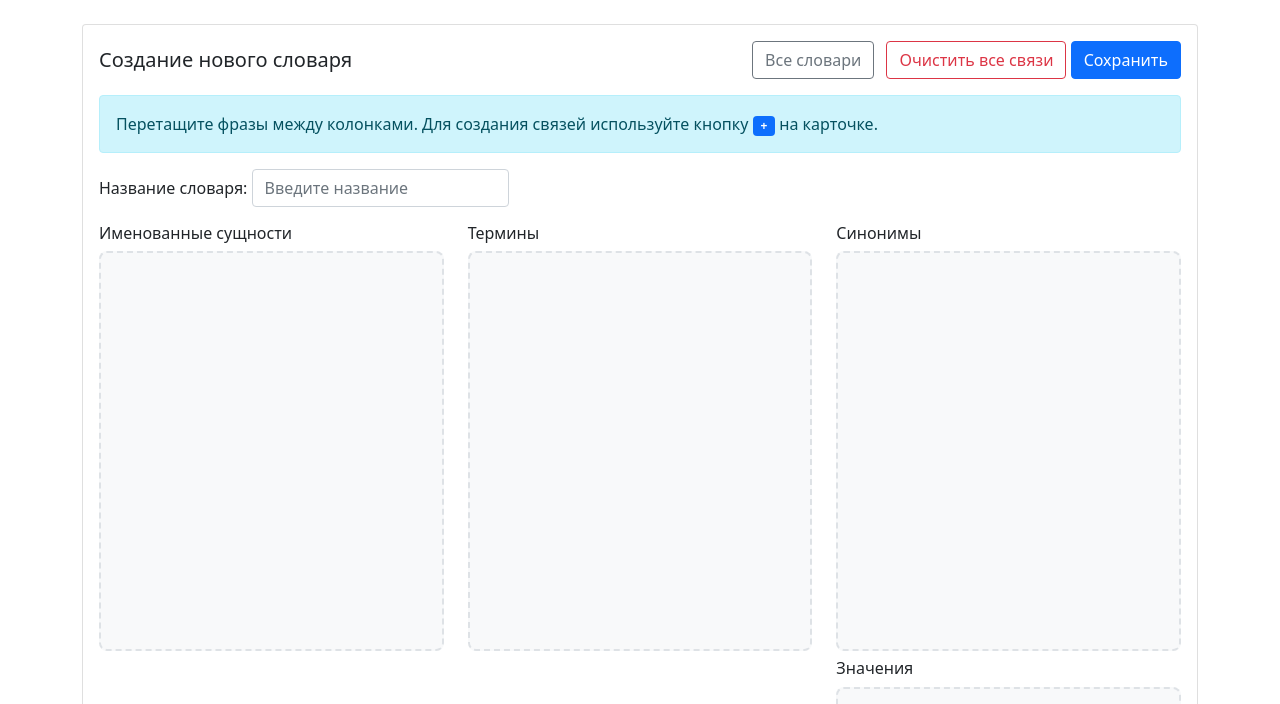
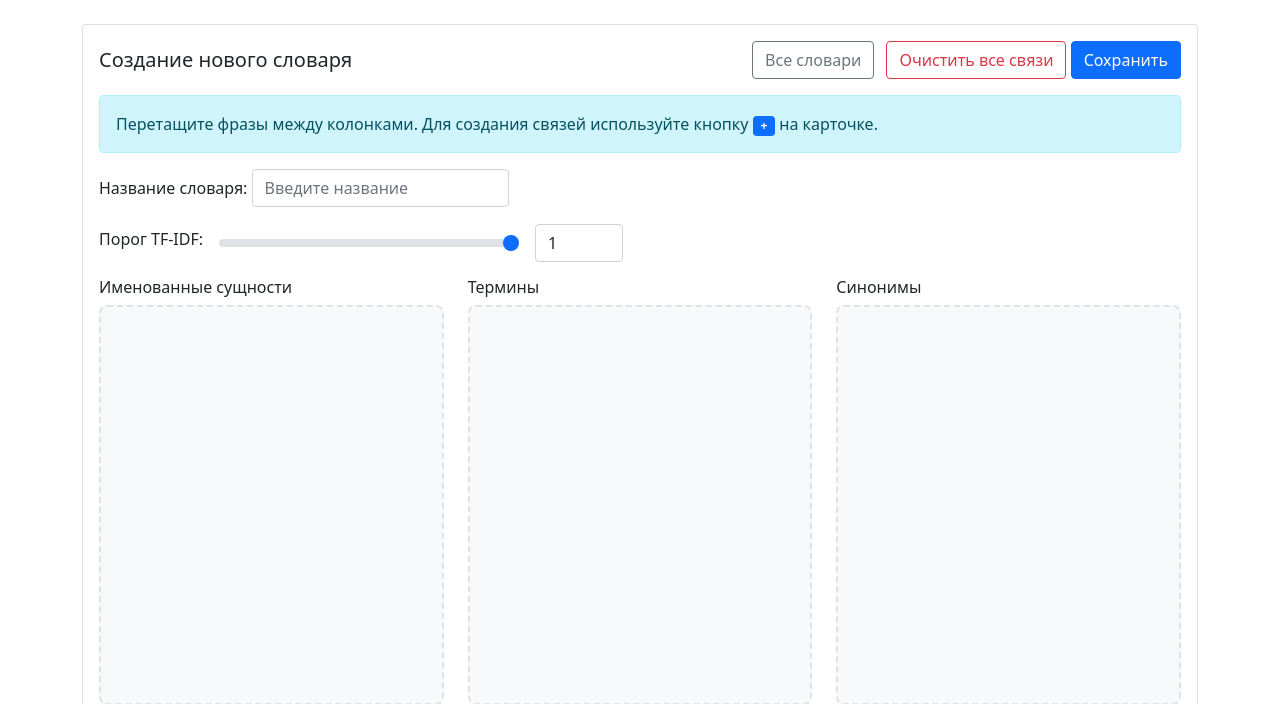
Before and after one commit to TheDudoser/NER-app, a FastAPI app: template templates/dictionary.html in a window 1280 px wide. Shown: the part 80-784 px from the top of the page. Run offline with FastAPI, Linux system fonts and the light colour scheme; the template is opened without the code that fills it, so the values that code supplies are empty; some libraries are stand-ins or nearby versions.

Commit message:
#11: Добавил задание порога tf-idf для отсева лишнего

```diff
--- a/public/js/dictionary.js
+++ b/public/js/dictionary.js
@@ -5,6 +5,10 @@ document.addEventListener('DOMContentLoaded', function () {
     let connectionMode = false;
     let sourceElement = null;
     let connectionLines = [];
+
+    // Выбор порога if-idf
+    const range = document.getElementById('tfidfRange');
+    const number = document.getElementById('tfidfValue');
 
     // Добавляем обработчики событий для перетаскивания
     columns.forEach(column => {
@@ -339,41 +343,45 @@ document.addEventListener('DOMContentLoaded', function () {
     // Функция для получения данных словаря
     function getDictionaryData() {
         let fileId = document.getElementById('file_id')?.textContent;
-        console.log(fileId)
         return {
             fileId: fileId,
             namedEntities: Array.from(document.getElementById('named-entities-column').children)
                 .map(el => ({
                     id: el.dataset.id,
-                    text: el.innerText.split('\n')[0].trim(),
+                    text: el.textContent.split('\n')[1].trim(),
                     tfidf: parseFloat(el.dataset.tfidf),
-                    type: el.dataset.type
+                    type: el.dataset.type,
+                    hidden: el.dataset.hidden === 'true'
                 })),
             terms: Array.from(document.getElementById('terms-column').children)
                 .map(el => ({
                     id: el.dataset.id,
-                    text: el.innerText.split('\n')[0].trim(),
+                    text: el.textContent.split('\n')[1].trim(),
                     tfidf: parseFloat(el.dataset.tfidf),
-                    type: el.dataset.type
+                    type: el.dataset.type,
+                    hidden: el.dataset.hidden === 'true'
                 })),
             synonyms: Array.from(document.getElementById('synonyms-column').children)
                 .map(el => ({
                     id: el.dataset.id,
-                    text: el.innerText.split('\n')[0].trim(),
+                    text: el.textContent.split('\n')[1].trim(),
                     tfidf: parseFloat(el.dataset.tfidf),
-                    type: el.dataset.type
+                    type: el.dataset.type,
+                    hidden: el.dataset.hidden === 'true'
                 })),
             definitions: Array.from(document.getElementById('definitions-column').children)
                 .map(el => ({
                     id: el.dataset.id,
-                    text: el.innerText.split('\n')[0].trim(),
+                    text: el.textContent.split('\n')[1].trim(),
                     tfidf: parseFloat(el.dataset.tfidf),
-                    type: el.dataset.type
+                    type: el.dataset.type,
+                    hidden: el.dataset.hidden === 'true'
                 })),
             connections: connectionLines.map(conn => ({
                 from: conn.from,
                 to: conn.to
-            }))
+            })),
+            ifidfRange: parseFloat(number.value)
         };
     }
 
@@ -409,6 +417,11 @@ document.addEventListener('DOMContentLoaded', function () {
                 }
             });
         }
+
+        // Обновляем фильтр по tf-idf
+        number.value = data.ifidfRange;
+        range.value = data.ifidfRange;
+        applyTfidfFilter(data.ifidfRange);
     }
 
     // Функция для создания карточки фразы
@@ -527,4 +540,32 @@ document.addEventListener('DOMContentLoaded', function () {
     if (window.DICTIONARY_DATA) {
         loadDictionaryData(window.DICTIONARY_DATA);
     }
+
+    // Логика работы с порогом ifidf
+    range.addEventListener('input', () => {
+      number.value = range.value;
+      applyTfidfFilter(parseFloat(range.value));
+    });
+
+    number.addEventListener('input', () => {
+      let val = parseFloat(number.value);
+      if (isNaN(val)) val = 0;
+      val = Math.min(Math.max(val, 0), 1);
+      range.value = val.toFixed(3);
+      applyTfidfFilter(val);
+    });
+
+    function applyTfidfFilter(threshold) {
+      document.querySelectorAll('.phrase-card').forEach(card => {
+        const tfidf = parseFloat(card.dataset.tfidf);
+        if (tfidf < threshold) {
+          card.style.display = 'none';
+          card.dataset.hidden = 'true';
+        } else {
+          card.style.display = 'block';
+          card.dataset.hidden = 'false';
+        }
+      });
+      updateAllConnectionLines();
+    }
 });
--- a/templates/dictionary.html
+++ b/templates/dictionary.html
@@ -2,7 +2,7 @@
 
 {% block head %}
 {{ super() }}
-<link href="/public/css/dictionary.css" rel="stylesheet">
+    <link href="/public/css/dictionary.css" rel="stylesheet">
 {% endblock %}
 
 {% block content %}
@@ -43,6 +43,27 @@
             <label for="dictionaryName" class="form-label">Название словаря:</label>
             <input type="text" class="form-control" id="dictionaryName"
                    placeholder="Введите название" value="{{ dictionary_name or '' }}">
+        </div>
+
+        <div class="d-flex align-items-center mb-3">
+            <label for="tfidfRange" class="form-label me-3">Порог TF-IDF:</label>
+            <input type="range"
+                   class="form-range me-3"
+                   style="min-width: 100px;
+                   max-width: 300px;"
+                   id="tfidfRange"
+                   min="0" max="1"
+                   step="0.001"
+                   value="1"
+            />
+            <input type="number"
+                   id="tfidfValue"
+                   class="form-control"
+                   style="width: 5.5rem;"
+                   min="0" max="1"
+                   step="0.001"
+                   value="1"
+            />
         </div>
 
         <div class="connection-container">
@@ -124,6 +145,7 @@
 {% block javascript %}
     {{ super() }}
     <script src="/public/js/dictionary.js"></script>
+    <script src="/public/js/tfidf-range.js"></script>
     <script>
         {% if dictionary_data %}
             window.DICTIONARY_DATA = {{ dictionary_data|tojson }};
```
